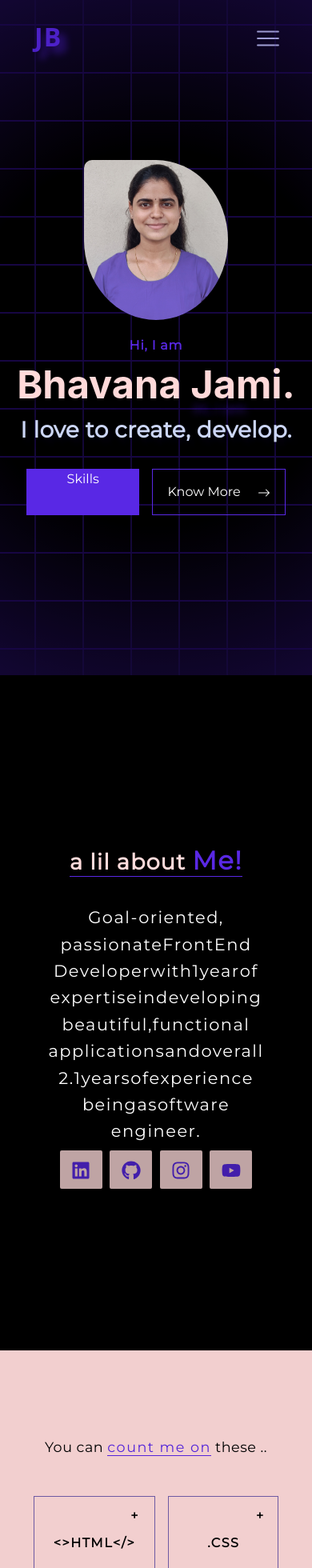
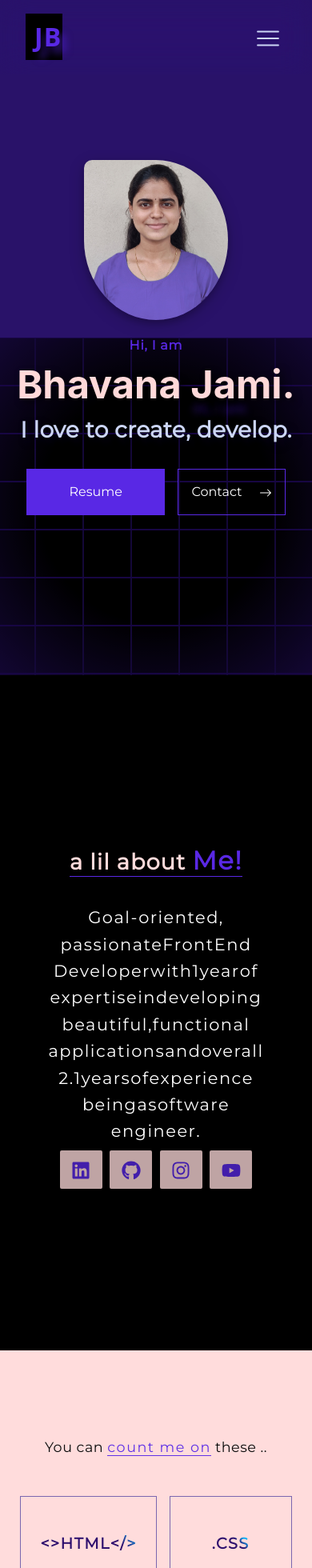
Before and after one commit to Bhavana-Jami/myportfolio2024, a React (Create React App) app: page / in a window 390 px wide. Shown: the top 1960 px of the page at 80% size. Built offline with nearby package versions, Linux system fonts and the light colour scheme; a web font is replaced by a local one.

Commit message:
made changes in skills grid items, added gradient text background

```diff
--- a/src/components/Home.js
+++ b/src/components/Home.js
@@ -6,7 +6,7 @@ import resume from "../assets/bhavanaportfolio2024.pdf"
 import { BsArrowRight, BsJustify } from "react-icons/bs";
 import myPic from '../assets/myPic.jpeg';
 import Headroom from 'react-headroom'
-
+import '../styles/App.css'
 import Header from "./Header";
 import { Link } from "react-router-dom";
 import { Nav } from "react-bootstrap";
@@ -21,7 +21,7 @@ const Home = forwardRef(({ homeRef, aboutRef, skillsRef, projectsRef, contactRef
   }
 
   return (
-    <Container id="home" ref={ref} >
+    <Container id="home" ref={ref} className="section">
       <Headroom style={{
         'webkitTransition': 'all .5s ease-in-out',
         'mozTransition': 'all .5s ease-in-out',
@@ -48,16 +48,16 @@ const Home = forwardRef(({ homeRef, aboutRef, skillsRef, projectsRef, contactRef
           </Row>
           <Row id="knowmore">
             <Col id="resume" >
-              {/* <a style={{ textDecoration: "none", color: "inherit" }} href={resume} target="_blank" rel="noopener noreferrer">
-                Contact
-              </a> */}
-              <Nav.Link onClick={() => scrollIntoView(contactRef)}>
-                Skills
-              </Nav.Link>
+              <a style={{ textDecoration: "none", color: "inherit" }} href={resume} target="_blank" rel="noopener noreferrer">
+                Resume
+              </a>
+              {/* <Nav.Link onClick={() => scrollIntoView(contactRef)}>
+                Resume
+              </Nav.Link> */}
             </Col>
             <Col id="hireMe" >
               <Nav.Link onClick={() => scrollIntoView(aboutRef)}>
-                Know More &nbsp; &nbsp; <BsArrowRight />
+                Contact &nbsp; &nbsp; <BsArrowRight />
               </Nav.Link>
             </Col>
           </Row>
--- a/src/components/Skills.js
+++ b/src/components/Skills.js
@@ -24,7 +24,7 @@ const Skills = forwardRef((props, ref) => {
           <FaReact className="skill-icon" /> */}
         {
           skills.map(skill => <div className="skill-icon" onClick={plusClickHandler}>
-            <span id="plus_icon" >{showPlus ? "+" : "-"}</span>
+            {/* <span id="plus_icon" >{showPlus ? "+" : "-"}</span> */}
 
 
               <span >{setShowPlus&&skill}</span>
--- a/src/styles/App.css
+++ b/src/styles/App.css
@@ -27,10 +27,10 @@
   padding: 0 !important;
 }
 #app {
-  /* scroll-behavior: smooth;
+  scroll-behavior: smooth !important;
   height: 100vh;
-  max-width: 100%; */
-  /* scroll-snap-type: y mandatory; */
+  max-width: 100%;
+  scroll-snap-type: y mandatory !important;
   background-color: var(--color-black);
   color: var(--color-white) !important;
 
@@ -39,9 +39,9 @@
   overflow-x: hidden; */
 }
 .section {
-  min-height: 100vh ;
+  height: 100vh ;
   width: 100% !important;
-  scroll-snap-align: start;
+  scroll-snap-align: start !important;
 }
 .section-heading{
   /* margin-top: -5%; */
--- a/src/styles/Home.css
+++ b/src/styles/Home.css
@@ -197,7 +197,7 @@
 
 #resume {
   border: 1px solid var(--color-secondary);
-  padding: 1rem 2rem;
+  padding: 1rem 2rem !important;
   margin-top: 2rem;
   transition: ease-in 0.5s;
   cursor: pointer;
@@ -241,18 +241,19 @@
     font-size: 1rem;
   }
   .checked_background{
-    height: 100vh;
-    /* top: 0;
-    left: 0; */
+    height: 50vh;
+    top: 50%;
+    left: 0;
     width: 100%;
     /* z-index: ; */
   }
   .solid_background{
-    /* height: 50vh;
+    height: 50vh;
     width: 100%;
-    top:50%;
-    left:0; */
-    display: none;
+    top:0%;
+    left:0;
+    /* display: none; */
+    box-shadow: 0 4px 8px 0 rgba(0, 0, 0, 0.2), 0 6px 20px 0 rgba(0, 0, 0, 0.19);
 
   }
   #knowmore{
@@ -282,6 +283,7 @@
   border-top-left-radius: 10px !important;
   border-bottom-right-radius: 50% !important;
 
+  box-shadow: 0 4px 8px 0 rgba(0, 0, 0, 0.2), 0 6px 20px 0 rgba(0, 0, 0, 0.19);
 
 
 
--- a/src/styles/Skills.css
+++ b/src/styles/Skills.css
@@ -13,7 +13,7 @@
   position: relative;
   /* border-top: 1px solid #5928e5;
   border-left: 1px solid #5928e5; */
-  background-color: #5928e5;
+  background-color: #5928e5 !important;
 
 }
 
@@ -66,16 +66,30 @@
   flex-direction: column;
   position: relative;
 
-  /* padding: 0 2rem !important; */
-
 }
 
 .skill-icon span {
   font-size: clamp(0.7rem, 2.3333rem + 3.5556vw, 1rem) !important;
-  font-size: 1rem !important;
+  font-size: 1.2rem !important;
   font-weight: bold;
   margin-bottom: 0.5rem;
   color: #000;
+  font-weight: bold;
+  /* padding: 0 2rem !important; */
+  background: linear-gradient(
+    45deg,
+    #240467 20%,
+    #00affa 25%,
+     black 50%,
+     #4617b5 60%
+);
+font-weight: bold;
+-webkit-background-clip: text;
+ background-clip: text;
+-webkit-text-fill-color: transparent;
+text-fill-color: transparent;
+background-size: 500% auto;
+animation: textShine 3s ease-in-out infinite alternate;
 
 }
 
@@ -87,6 +101,9 @@
   font-weight: bold;
   color: #000;
   /* color: #ccd6f6 !important; */
+  word-wrap: break-word !important;
+  word-break: break-all !important;
+padding: 1rem;
 
 
 }
@@ -109,17 +126,33 @@
 
   grid-gap: 1rem !important;
 
+
+}
+@keyframes textShine {
+  0% {
+      background-position: 0% 50%;
+  }
+  100% {
+      background-position: 100% 50%;
+  }
 }
 
 /* Extra small devices (phones, 600px and down) */
 @media only screen and (max-width: 600px) {
-  .icons{
+  .icons {
     grid-template-columns: 1fr 1fr;
     /* padding: 0 1rem; */
   }
-  .skill-icon{
+
+  .skill-icon {
     height: 15vh !important;
     padding: 2rem 1.5rem;
+  }
+  .skill-icon:hover span{
+    display: none;
+  }
+  .skill-icon:hover p{
+    margin: 0 !important;
   }
 }
 
```
